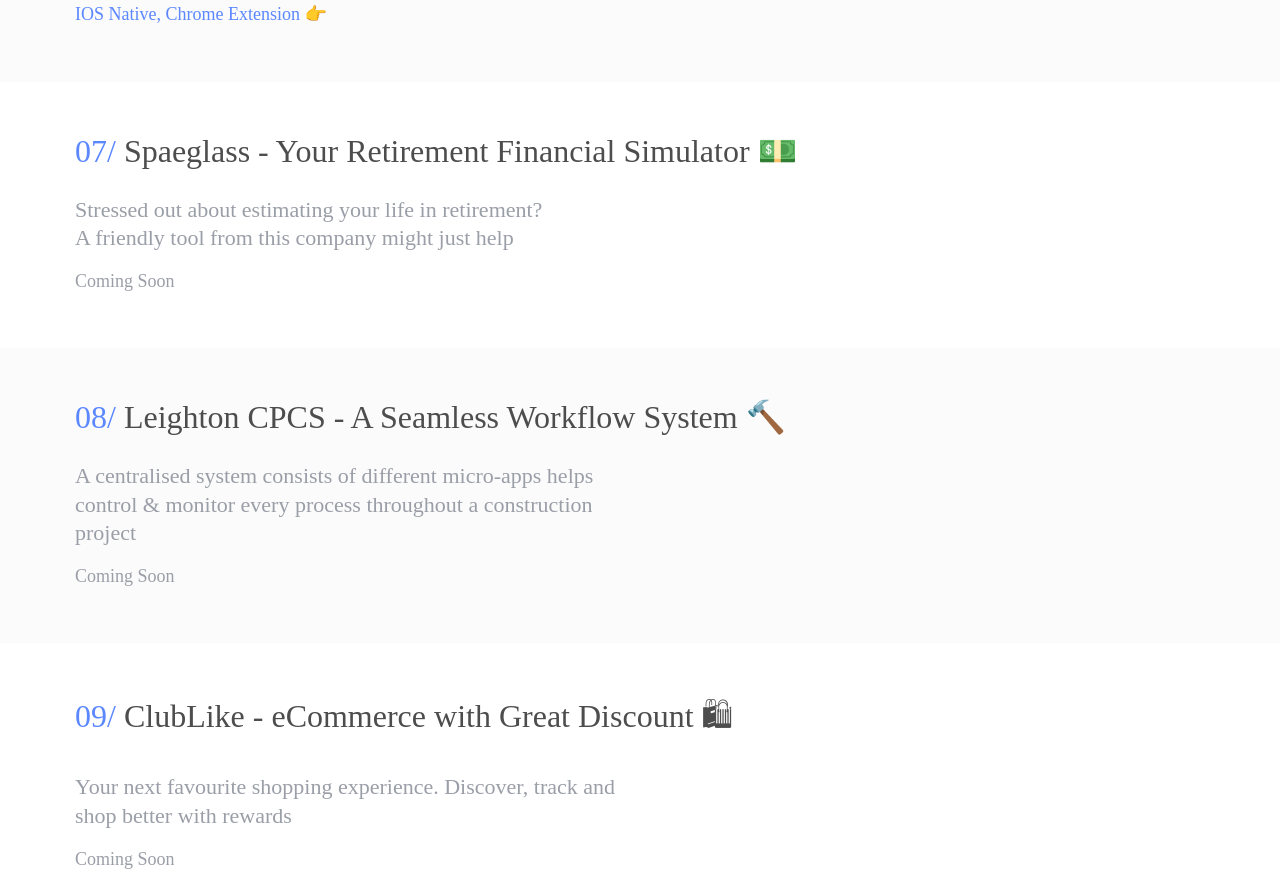
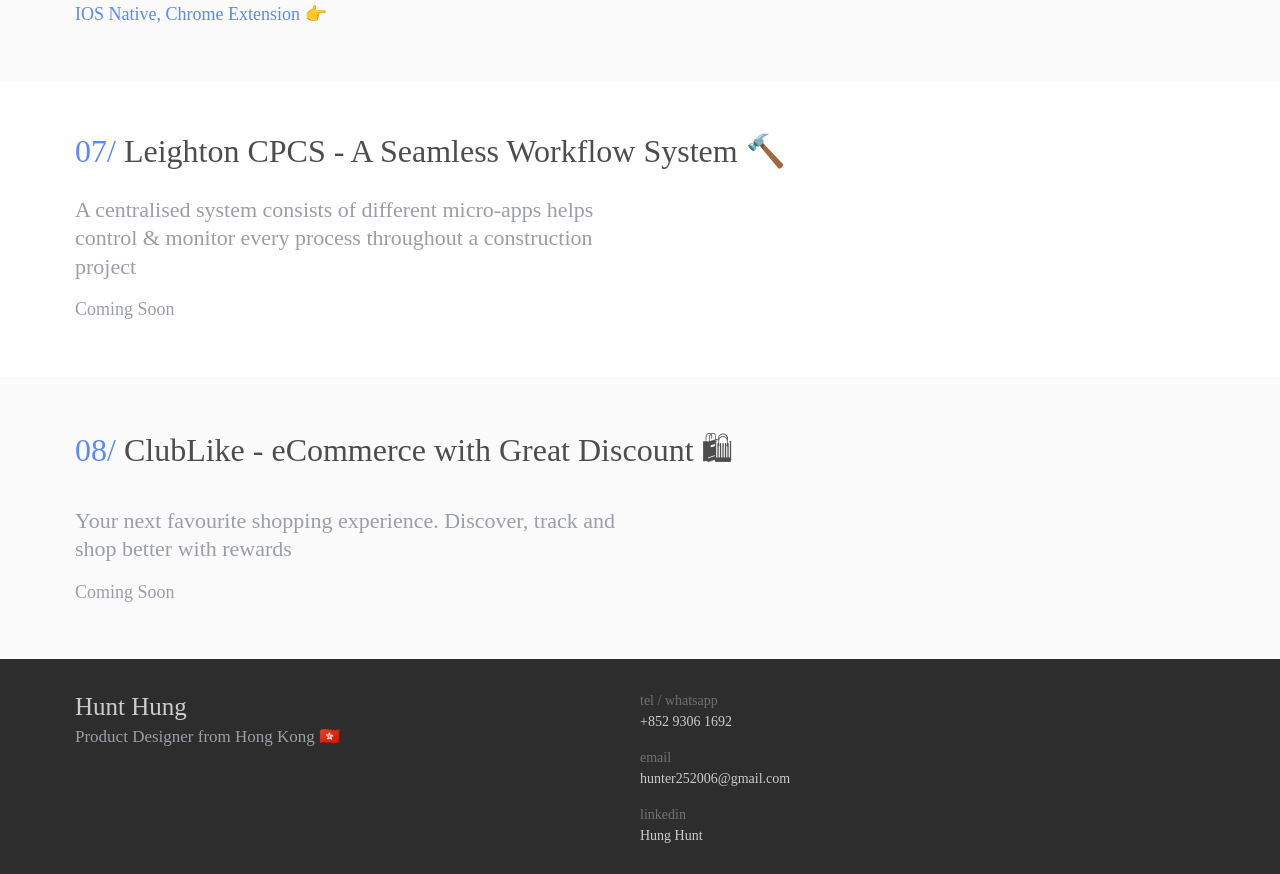
Before and after one commit to hlh112/Hunt-s-UIUX-Portfolio, a plain HTML site: page index.html in a window 1280 px wide. Shown: the part 2256-3130 px from the top of the page. Drawn offline with nearby package versions, Linux system fonts and the light colour scheme; a web font is replaced by a local one.

Commit message:
Update index.html

```diff
--- a/index.html
+++ b/index.html
@@ -80,15 +80,7 @@
 
             <div class="landing--project">
                 <a class="content-wrapper project-list-item" href="#">
-                    <h1><span class="blue">07/</span> Spaeglass - Your Retirement Financial Simulator  &#128181;</h1>
-                    <p>Stressed out about estimating your life in retirement?<br>A friendly tool from this company might just help</p>
-                    <p class="landing--projLink disabled">Coming Soon</p>
-                </a>
-            </div>
-
-            <div class="landing--project">
-                <a class="content-wrapper project-list-item" href="#">
-                    <h1><span class="blue">08/</span> Leighton CPCS - A Seamless Workflow System &#128296;</h1>
+                    <h1><span class="blue">07/</span> Leighton CPCS - A Seamless Workflow System &#128296;</h1>
                     <p>A centralised system consists of different micro-apps helps control & monitor every process throughout a construction project</p>
                     <p class="landing--projLink disabled">Coming Soon</p>
                 </a>
@@ -96,7 +88,7 @@
 
             <div class="landing--project">
                 <a class="content-wrapper project-list-item" href="#">
-                    <h1><span class="blue">09/</span> ClubLike - eCommerce with Great Discount &#128717;</h1>
+                    <h1><span class="blue">08/</span> ClubLike - eCommerce with Great Discount &#128717;</h1>
                     <p>Your next favourite shopping experience. Discover, track and shop better with rewards</p>
                     <p class="landing--projLink disabled">Coming Soon</p>
                 </a>
```
